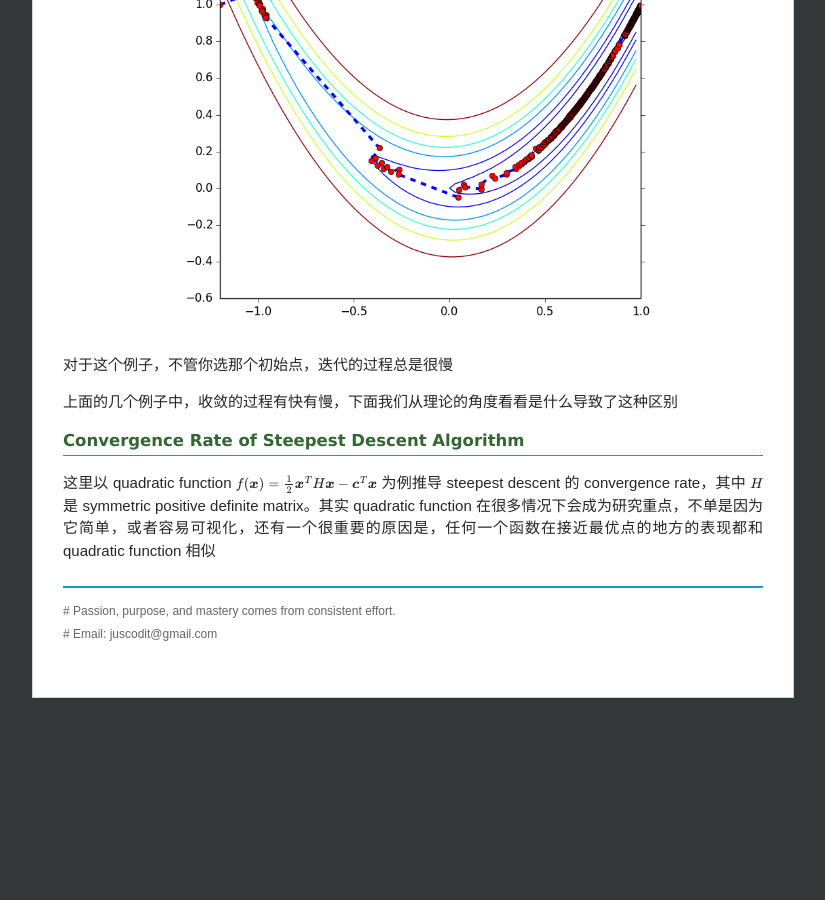
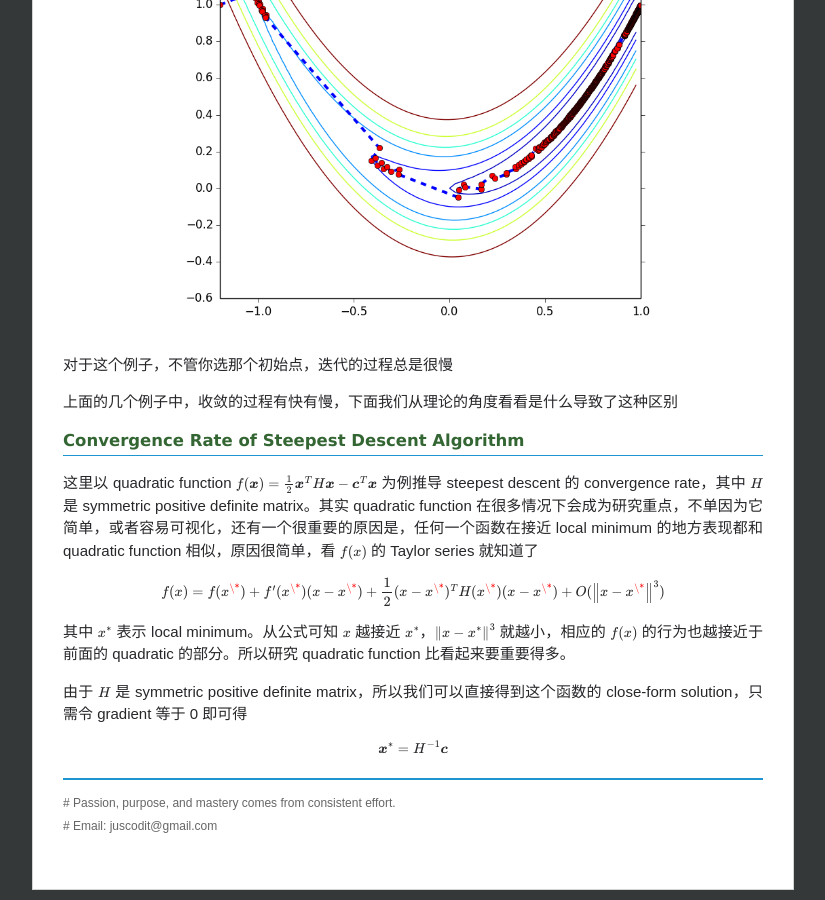
Before and after one commit to chenrushan/chenrushan.github.io, a Jekyll site: the page built from _posts/2014-06-21-NP-08-steepest-descent.markdown, in a window 1280 px wide and 900 px high, scrolled down 3295 px. Shown: the whole window, without its empty margins (227-1052 px from the left). Built offline with Jekyll 4.4.1, drawn with Linux system fonts in a browser that asks for light colours; Markdown is read by kramdown in place of the engine named in the settings; formulas are drawn with MathJax 3; before the commit the page ends 4003 px from its top, so only the background shows below that.

Commit message:
[np08]: update

```diff
--- a/_posts/2014-06-21-NP-08-steepest-descent.markdown
+++ b/_posts/2014-06-21-NP-08-steepest-descent.markdown
@@ -82,4 +82,12 @@ $$
 
 #### Convergence Rate of Steepest Descent Algorithm
 
-这里以 quadratic function $f(\boldsymbol{x}) = \frac{1}{2}\boldsymbol{x}^T H \boldsymbol{x} - \boldsymbol{c}^T \boldsymbol{x}$ 为例推导 steepest descent 的 convergence rate，其中 $H$ 是 symmetric positive definite matrix。其实 quadratic function 在很多情况下会成为研究重点，不单是因为它简单，或者容易可视化，还有一个很重要的原因是，任何一个函数在接近最优点的地方的表现都和 quadratic function 相似
+这里以 quadratic function $f(\boldsymbol{x}) = \frac{1}{2}\boldsymbol{x}^T H \boldsymbol{x} - \boldsymbol{c}^T \boldsymbol{x}$ 为例推导 steepest descent 的 convergence rate，其中 $H$ 是 symmetric positive definite matrix。其实 quadratic function 在很多情况下会成为研究重点，不单因为它简单，或者容易可视化，还有一个很重要的原因是，任何一个函数在接近 local minimum 的地方表现都和 quadratic function 相似，原因很简单，看 $f(x)$ 的 Taylor series 就知道了
+
+$$f(x) = f(x^\*) + f'(x^\*)(x - x^\*) + \frac{1}{2}(x - x^\*)^T H(x^\*) (x - x^\*) + O(\left\Vert x - x^\* \right\Vert ^3)$$
+
+其中 $x^\*$ 表示 local minimum。从公式可知 $x$ 越接近 $x^\*$，$\left\Vert x - x^\* \right\Vert ^3$ 就越小，相应的 $f(x)$ 的行为也越接近于前面的 quadratic 的部分。所以研究 quadratic function 比看起来要重要得多。
+
+由于 $H$ 是 symmetric positive definite matrix，所以我们可以直接得到这个函数的 close-form solution，只需令 gradient 等于 0 即可得
+
+$$\boldsymbol{x}^* = H^{-1}\boldsymbol{c}$$
```
Also changed, not shown: _posts/2014-06-03-NP-07-line-search.markdown (+8 -0 lines).
